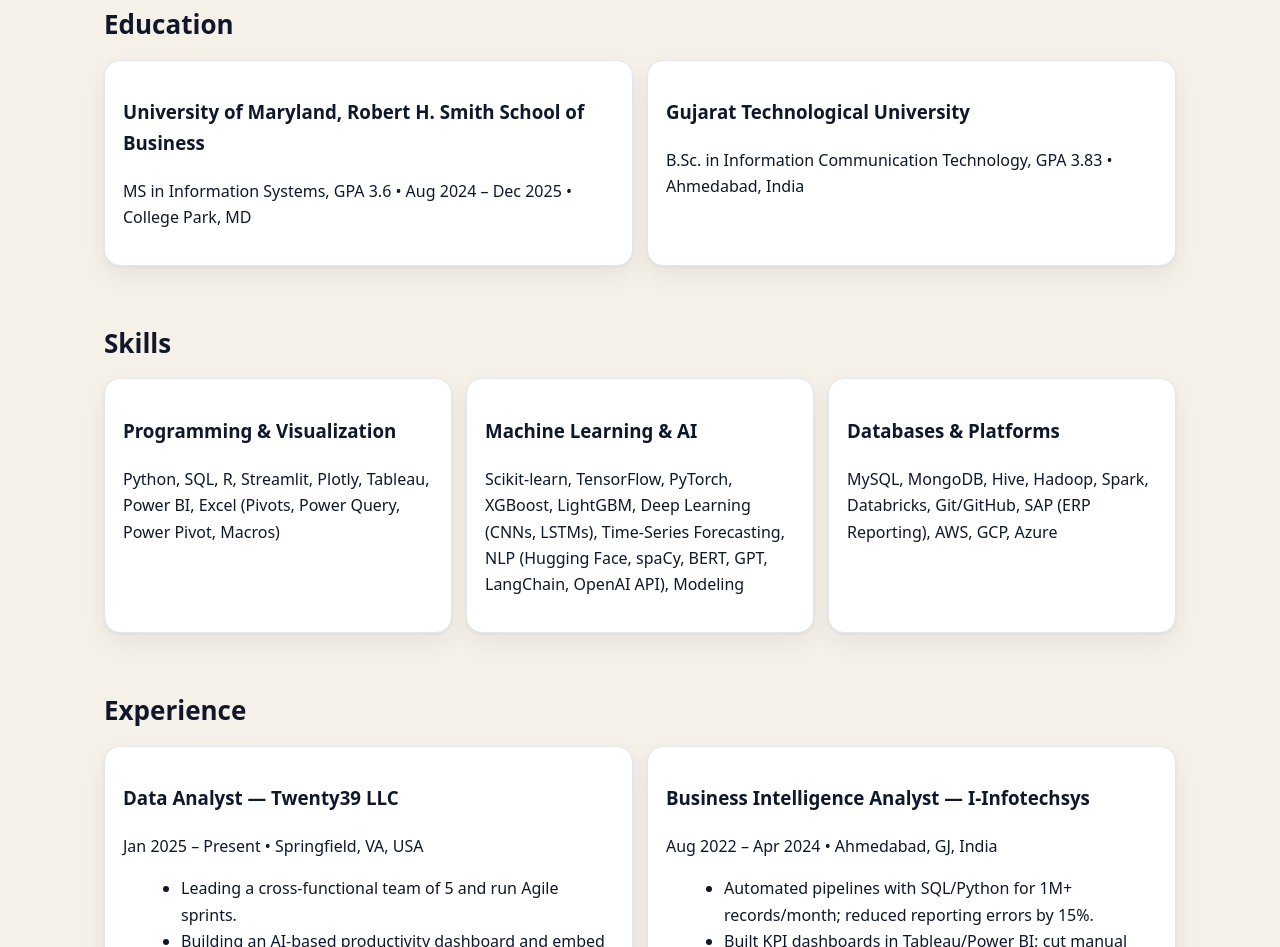
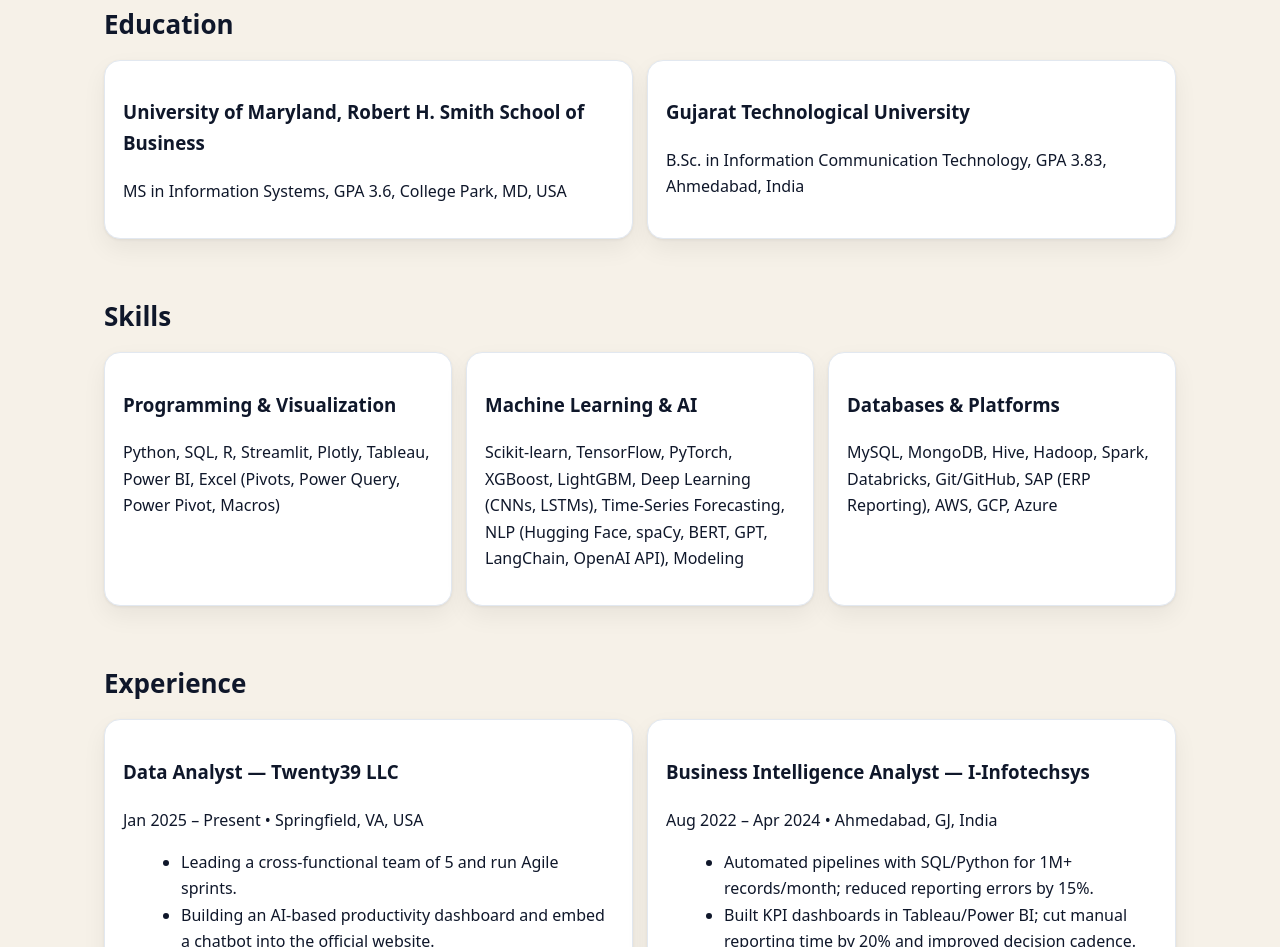
Before and after one commit to prasham2712/prasham2712.github.io, a plain HTML site: page index.html in a window 1280 px wide. Shown: the part 940-1887 px from the top of the page. Drawn offline with Linux system fonts and the light colour scheme.

Commit message:
Update index.html

```diff
--- a/index.html
+++ b/index.html
@@ -177,11 +177,11 @@
       <div class="grid cols-2">
         <div class="card">
           <h3>University of Maryland, Robert H. Smith School of Business</h3>
-          <p class="muted">MS in Information Systems, GPA 3.6 • Aug 2024 – Dec 2025 • College Park, MD</p>
+          <p class="muted">MS in Information Systems, GPA 3.6, College Park, MD, USA</p>
         </div>
         <div class="card">
           <h3>Gujarat Technological University</h3>
-          <p class="muted">B.Sc. in Information Communication Technology, GPA 3.83 • Ahmedabad, India</p>
+          <p class="muted">B.Sc. in Information Communication Technology, GPA 3.83, Ahmedabad, India</p>
         </div>
       </div>
     </section>
```
